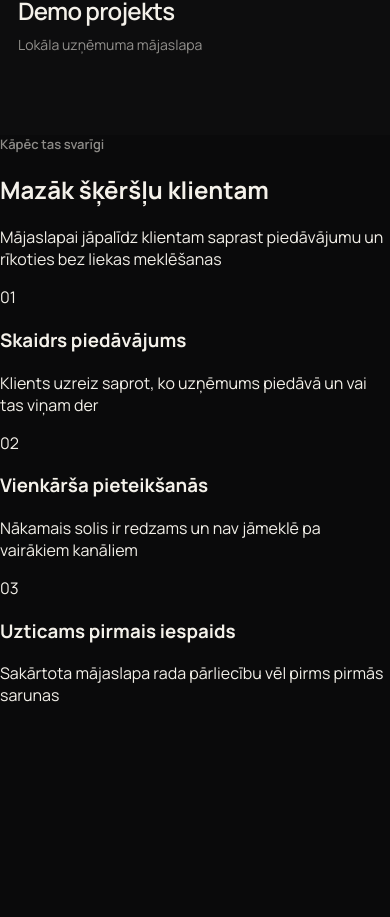
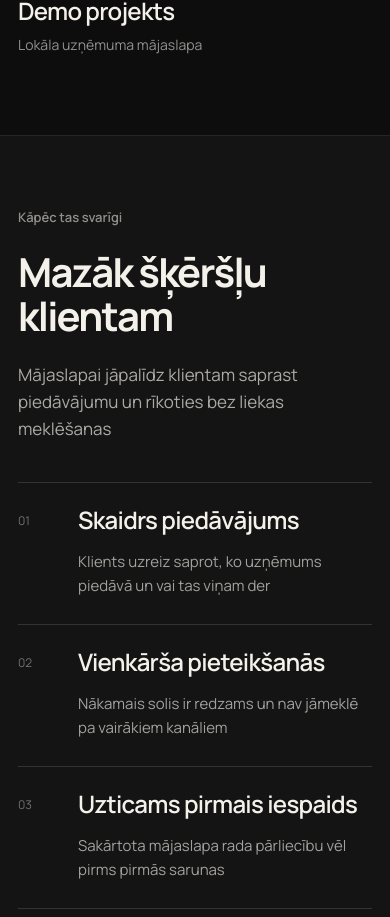
Before and after one commit to davisl24/WEBSITEAGENCY, a Next.js app: page / in a window 390 px wide. Shown: the part 1817-2734 px from the top of the page. Before the commit the page ends 2539 px from the top, so only its background shows below. Built offline with nearby package versions, Linux system fonts and the light colour scheme.

Commit message:
style: add editorial value section

```diff
--- a/app/globals.css
+++ b/app/globals.css
@@ -157,3 +157,117 @@
     max-width:none;
   }
 }
+
+.value-section{
+  background:#141414;
+  color:#f4f1ea;
+  padding:104px 32px 112px;
+  border-top:1px solid rgba(244,241,234,.08);
+}
+.value-inner{
+  width:min(1360px,100%);
+  margin:0 auto;
+}
+.value-head{
+  display:grid;
+  grid-template-columns:minmax(0,.9fr) minmax(0,1.1fr);
+  column-gap:48px;
+  align-items:end;
+  margin-bottom:56px;
+}
+.value-head .section-label{
+  grid-column:1/-1;
+}
+.value-head h2{
+  margin:0;
+  max-width:560px;
+  font-size:clamp(42px,4vw,60px);
+  line-height:1.08;
+  letter-spacing:-.045em;
+  font-weight:650;
+}
+.value-intro{
+  margin:0;
+  max-width:520px;
+  justify-self:end;
+  font-size:18px;
+  line-height:1.6;
+  color:rgba(244,241,234,.68);
+}
+.value-list{
+  border-top:1px solid rgba(244,241,234,.14);
+}
+.value-row{
+  display:grid;
+  grid-template-columns:64px minmax(240px,.8fr) minmax(0,1.2fr);
+  gap:32px;
+  align-items:start;
+  padding:28px 0 30px;
+  border-bottom:1px solid rgba(244,241,234,.14);
+}
+.value-number{
+  padding-top:5px;
+  font-size:12px;
+  color:rgba(244,241,234,.42);
+}
+.value-row h3{
+  margin:0;
+  font-size:28px;
+  line-height:1.12;
+  letter-spacing:-.03em;
+  font-weight:600;
+}
+.value-row p{
+  margin:0;
+  max-width:560px;
+  font-size:16px;
+  line-height:1.6;
+  color:rgba(244,241,234,.64);
+}
+@media(max-width:900px){
+  .value-section{
+    padding:88px 24px 96px;
+  }
+  .value-head{
+    grid-template-columns:1fr;
+    gap:24px;
+    margin-bottom:40px;
+  }
+  .value-head .section-label{
+    grid-column:auto;
+    margin-bottom:0;
+  }
+  .value-intro{
+    justify-self:start;
+  }
+  .value-row{
+    grid-template-columns:48px 1fr;
+    gap:16px 24px;
+  }
+  .value-row p{
+    grid-column:2;
+  }
+}
+@media(max-width:760px){
+  .value-section{
+    padding:72px 18px 80px;
+  }
+  .value-head h2{
+    font-size:40px;
+    line-height:1.08;
+  }
+  .value-intro{
+    font-size:17px;
+  }
+  .value-row{
+    grid-template-columns:36px 1fr;
+    padding:24px 0 26px;
+  }
+  .value-row h3{
+    font-size:24px;
+    line-height:1.12;
+  }
+  .value-row p{
+    font-size:15px;
+  }
+}
```
